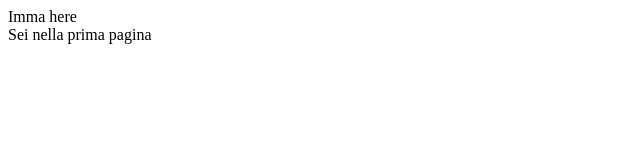
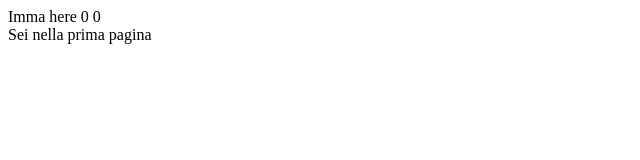
Before and after one commit to AndreaMinato/nuxt-starter, a Nuxt app: page / in a window 1280 px wide. Shown: the top 160 px of the page, without its empty margins (0-640 px from the left). Built offline with nearby package versions, Linux system fonts and the light colour scheme.

Commit message:
add vue use

```diff
--- a/app.vue
+++ b/app.vue
@@ -1,9 +1,10 @@
-import { NuxtPage } from '#build/components';
+<script lang="ts" setup>
+const { x, y } = useMouse()
+</script>
+
 <template>
   <div>
-    <!-- <NuxtRouteAnnouncer /> -->
-    <!-- <NuxtWelcome /> -->
-    Imma here
+    Imma here {{ x }} {{ y }}
 
     <NuxtPage />
   </div>
--- a/nuxt.config.ts
+++ b/nuxt.config.ts
@@ -2,7 +2,10 @@
 export default defineNuxtConfig({
   compatibilityDate: '2024-04-03',
   devtools: { enabled: true },
-  modules: ['@nuxt/eslint'],
+  modules: [
+    '@nuxt/eslint',
+    '@vueuse/nuxt',
+  ],
 
   eslint: {
     config: {
--- a/package.json
+++ b/package.json
@@ -15,6 +15,8 @@
   },
   "dependencies": {
     "@nuxt/eslint": "^0.5.7",
+    "@vueuse/core": "^11.1.0",
+    "@vueuse/nuxt": "^11.1.0",
     "nuxt": "^3.13.2",
     "vue": "latest"
   },
```
Also changed, not shown: 1 other file (tests, documents, lock files or other folders).
